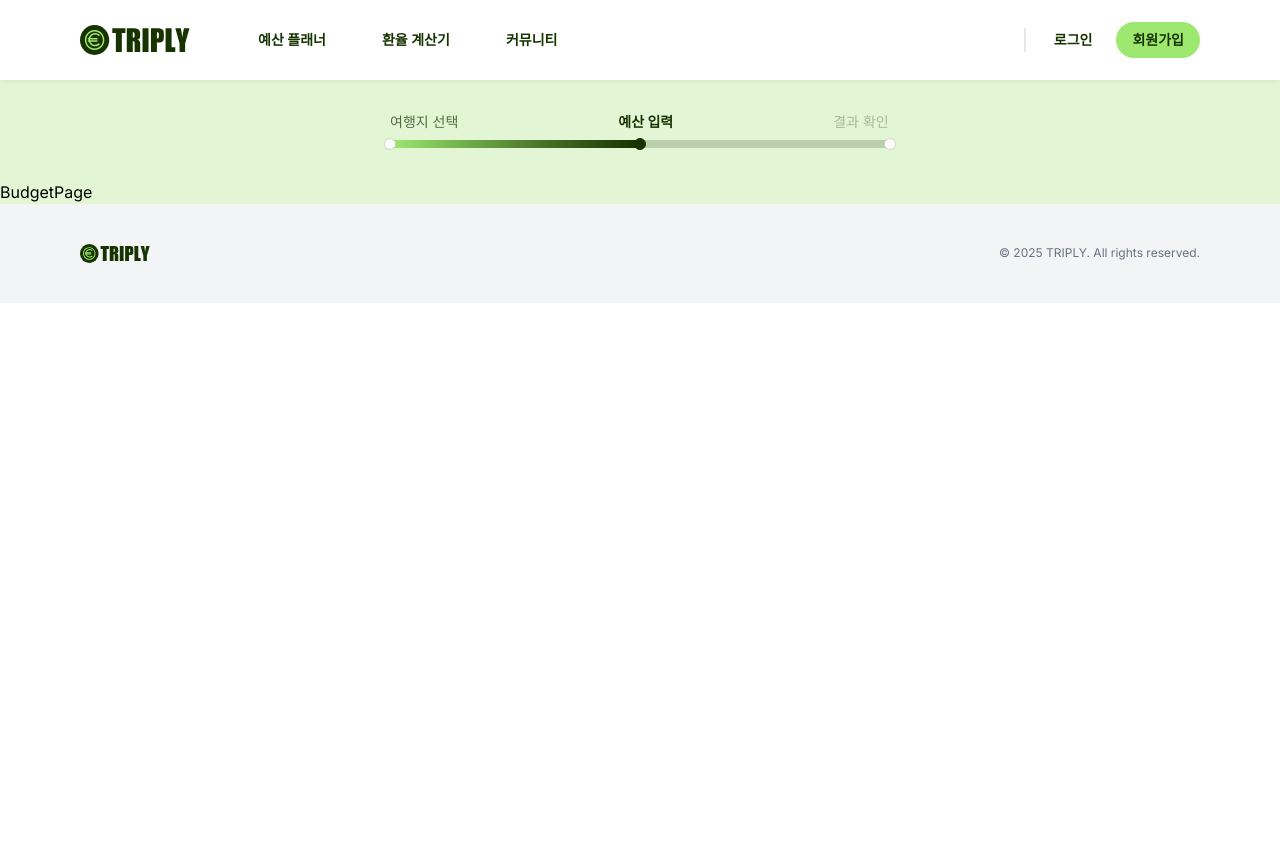
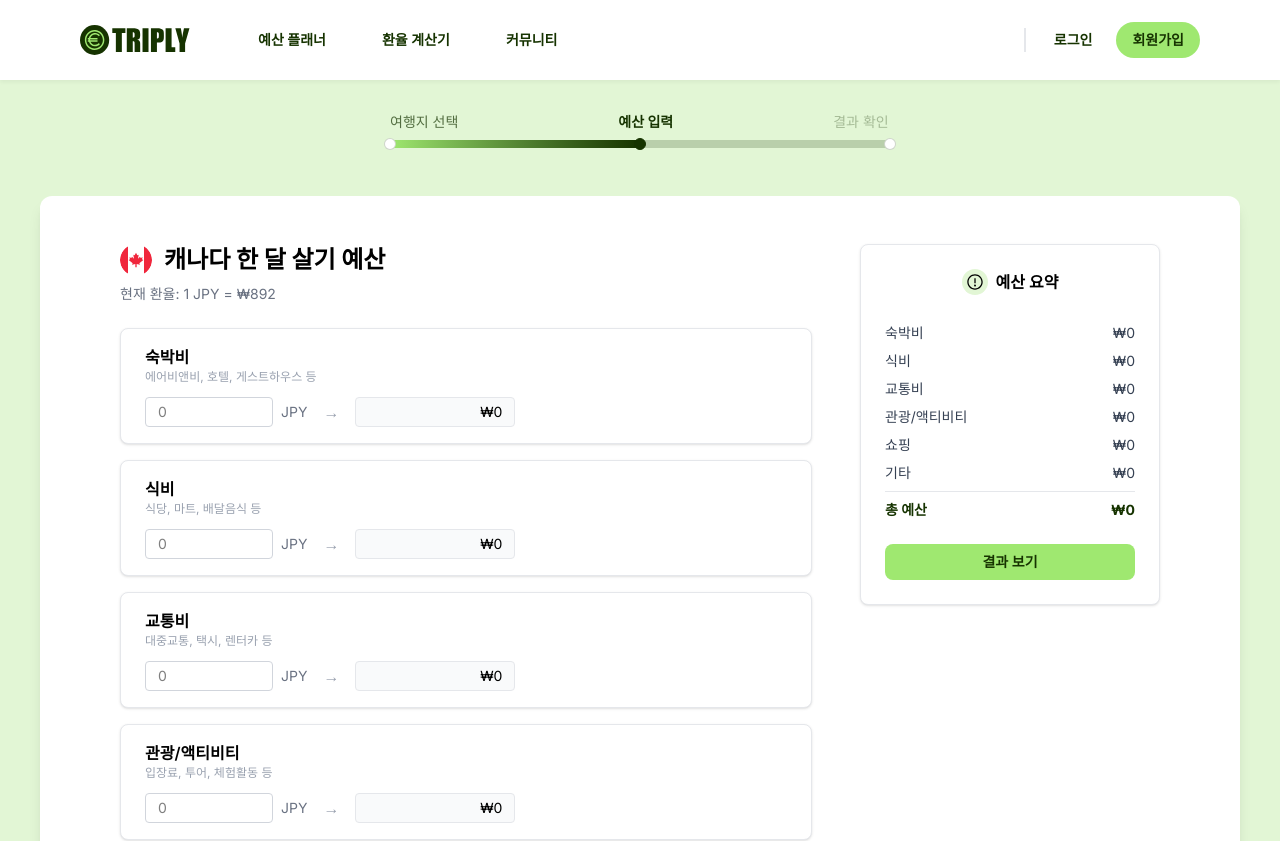
Before and after one commit to jiwoothedev/triply, a Next.js app: page /planner/budget in a window 1280 px wide. Shown: the top 841 px of the page. Before the commit the page ends 800 px from the top, so only its background shows below. Built offline with nearby package versions, Linux system fonts and the light colour scheme.

Commit message:
feat: 예산 플래너 - 예산 입력 페이지 퍼블리싱

```diff
--- a/src/app/planner/budget/page.tsx
+++ b/src/app/planner/budget/page.tsx
@@ -1,3 +1,122 @@
+"use client";
+
+import Image from "next/image";
+import Link from "next/link";
+
 export default function BudgetPage() {
-  return <div>BudgetPage</div>;
+  return (
+    <div className="min-h-screen flex justify-center items-start px-4 pt-4 pb-30">
+      <div className="bg-white rounded-xl w-full max-w-[1200px] px-20 py-12 text-left shadow-lg flex gap-12">
+        <div className="flex-1">
+          <div className="flex items-center gap-3 mb-2">
+            <Image
+              src="/icons/flags/Canada.svg"
+              alt="일본 국기"
+              width={32}
+              height={32}
+            />
+            <h2 className="text-2xl font-bold">캐나다 한 달 살기 예산</h2>
+          </div>
+          <p className="text-sm text-gray-500 mb-6">현재 환율: 1 JPY = ₩892</p>
+
+          {/* 카테고리 입력 카드 */}
+          <div className="space-y-4">
+            {[
+              { title: "숙박비", desc: "에어비앤비, 호텔, 게스트하우스 등" },
+              { title: "식비", desc: "식당, 마트, 배달음식 등" },
+              { title: "교통비", desc: "대중교통, 택시, 렌터카 등" },
+              { title: "관광/액티비티", desc: "입장료, 투어, 체험활동 등" },
+              { title: "쇼핑", desc: "의류, 기념품, 생활용품 등" },
+              { title: "기타", desc: "통신비, 보험, 기타 비용" },
+            ].map((item, idx) => (
+              <div
+                key={idx}
+                className="bg-white border border-gray-200 rounded-lg shadow-sm px-6 py-4"
+              >
+                <p className="font-semibold">{item.title}</p>
+                <p className="text-xs text-gray-400">{item.desc}</p>
+
+                <div className="mt-3 flex items-center gap-2">
+                  <input
+                    type="text"
+                    className="w-32 px-3 py-1 border border-gray-300 rounded text-sm focus:outline-none focus:border-primary-dark focus:ring-1 focus:ring-primary-dark"
+                    placeholder="0"
+                  />
+                  <span className="text-sm text-gray-500">JPY</span>
+                  <span className="text-gray-400 mx-2">→</span>
+                  <input
+                    type="text"
+                    readOnly
+                    value="₩0"
+                    className="w-40 px-3 py-1 border border-gray-200 rounded bg-gray-50 text-sm text-right focus:outline-none focus:border-primary-dark focus:ring-1 focus:ring-primary-dark"
+                  />
+                </div>
+              </div>
+            ))}
+          </div>
+
+          <Link href="/planner/select">
+            <p className="mt-8 text-xs text-gray-400 underline cursor-pointer">
+              ← 여행지 선택으로 돌아가기
+            </p>
+          </Link>
+        </div>
+
+        {/* 예산 요약 */}
+        <div className="w-[300px] bg-white border border-gray-200 rounded-lg shadow-sm p-6 sticky top-24 h-fit">
+          <div className="flex items-center justify-center mb-7 gap-3">
+            <div className="flex items-center gap-2">
+              <div className="bg-primary-light p-1 rounded-full">
+                <Image
+                  src="/icons/warning.svg"
+                  alt="정보 아이콘"
+                  width={18}
+                  height={18}
+                />
+              </div>
+              <p className="font-semibold">예산 요약</p>
+            </div>
+          </div>
+
+          <div className="space-y-2 text-sm text-gray-700">
+            <div className="flex justify-between">
+              <span>숙박비</span>
+              <span>₩0</span>
+            </div>
+            <div className="flex justify-between">
+              <span>식비</span>
+              <span>₩0</span>
+            </div>
+            <div className="flex justify-between">
+              <span>교통비</span>
+              <span>₩0</span>
+            </div>
+            <div className="flex justify-between">
+              <span>관광/액티비티</span>
+              <span>₩0</span>
+            </div>
+            <div className="flex justify-between">
+              <span>쇼핑</span>
+              <span>₩0</span>
+            </div>
+            <div className="flex justify-between">
+              <span>기타</span>
+              <span>₩0</span>
+            </div>
+            <hr className="my-2 text-border" />
+            <div className="flex justify-between font-bold text-primary-dark">
+              <span>총 예산</span>
+              <span>₩0</span>
+            </div>
+          </div>
+
+          <Link href="/planner/result">
+            <button className="w-full mt-6 bg-primary text-primary-dark py-2 rounded-lg font-semibold text-sm hover:brightness-120 transition">
+              결과 보기
+            </button>
+          </Link>
+        </div>
+      </div>
+    </div>
+  );
 }
```
Also changed, not shown: public/icons/warning.svg (added).
